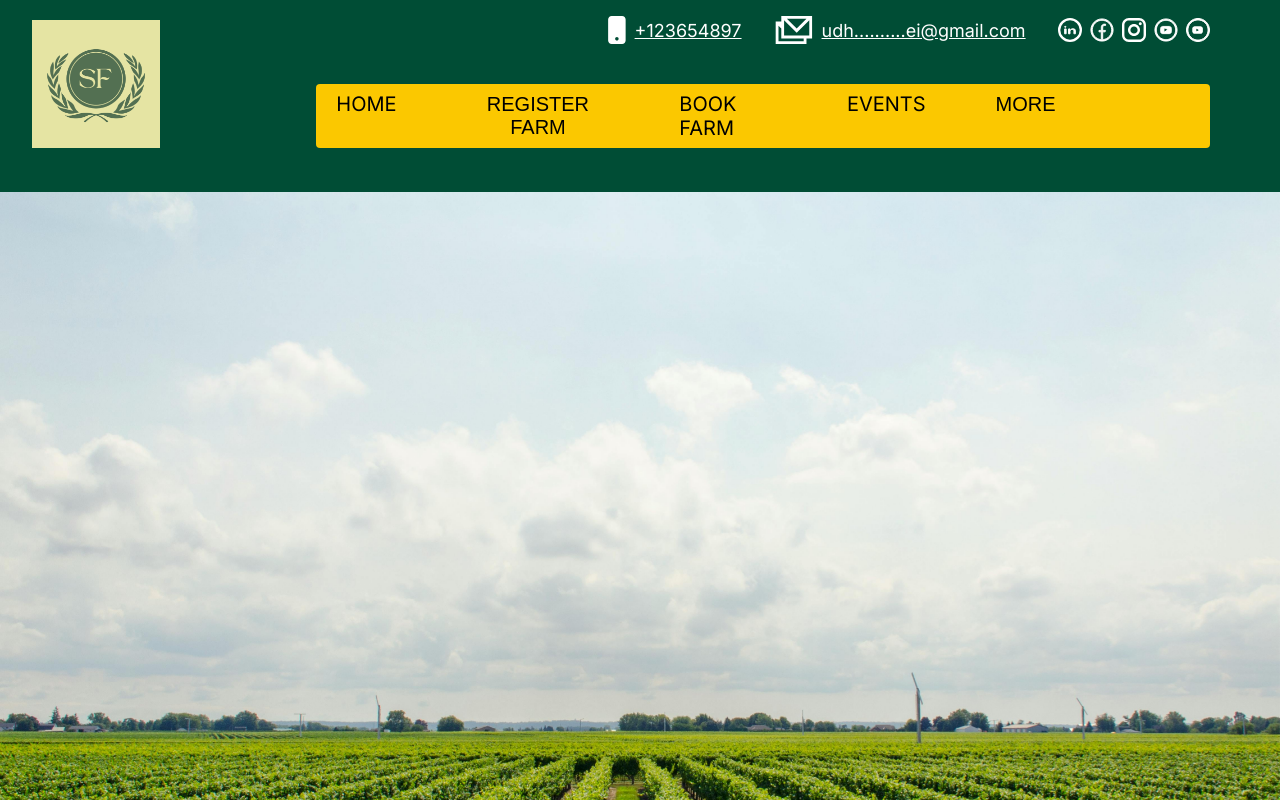
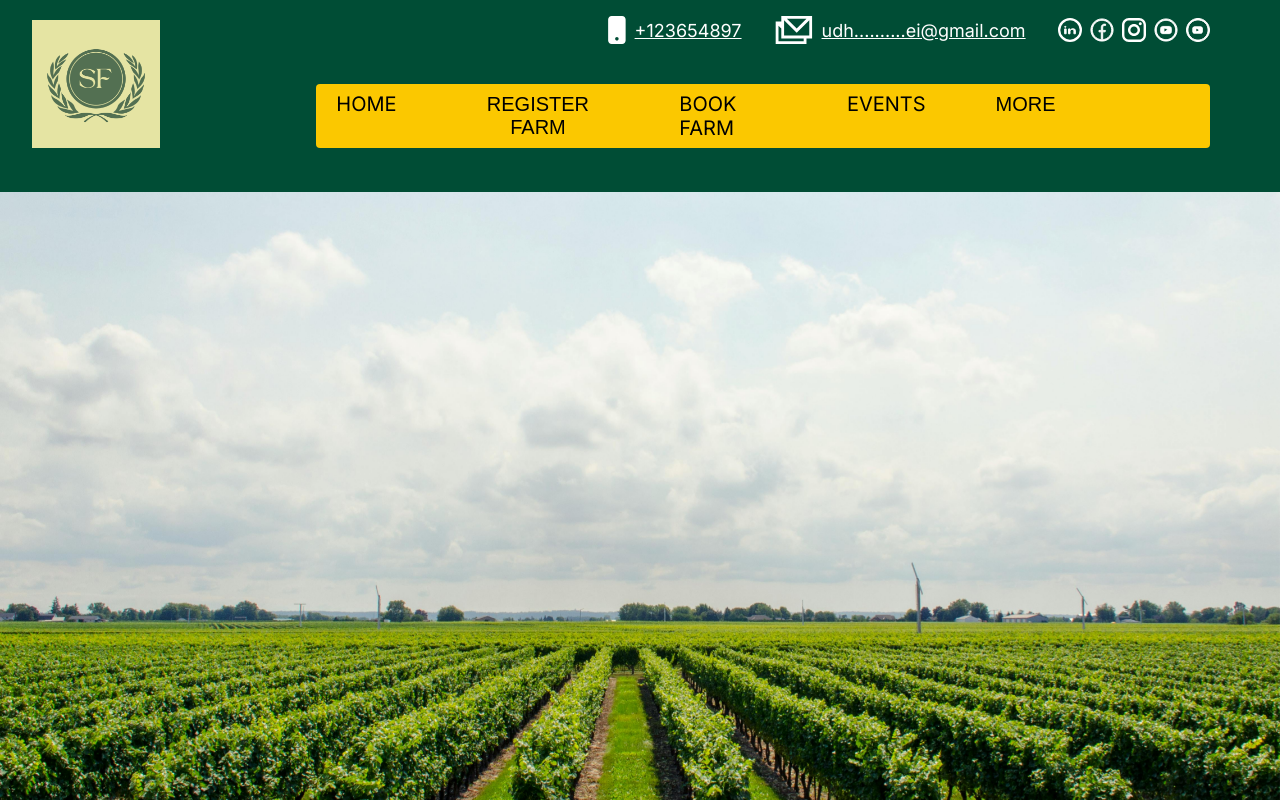
Before and after one commit to uddeshFullStack/farm2, a Next.js app: page / in a window 1280 px wide. Shown: the top 800 px of the page. Built offline with nearby package versions, Linux system fonts and the light colour scheme; no server answers; the database is empty.

Commit message:
"footer corrected"

```diff
--- a/components/footer.js
+++ b/components/footer.js
@@ -10,8 +10,8 @@ const Footer = ({ className = "" }) => {
     <footer
       className={`w-screen  self-stretch bg-primary-colour flex flex-col items-end justify-start pt-[30px] pb-[25.5px] pr-[5px] pl-0 box-border gap-[25.8px] text-left text-xl text-secondary-colour font-inter mq450:pt-5 mq450:pb-5 mq450:box-border ${className}`}
     >
-      <div className="self-stretch h-[400px] relative bg-primary-colour hidden" />
-      <div className="self-stretch flex flex-row items-start justify-end py-0  box-border max-w-full mq750:pl-2 mq750:pr-[3px] mq750:box-border">
+      <div className=" self-stretch h-[400px] relative bg-primary-colour hidden" />
+      <div className="md:mx-8 self-stretch flex flex-row items-start justify-end py-0  box-border max-w-full mq750:pl-2 mq750:pr-[3px] mq750:box-border">
         <div className="flex flex-row items-start justify-between max-w-full gap-[20px] mq1275:flex-wrap">
           <div className=" flex flex-col items-start justify-start gap-y-5">
             <div className="">
--- a/components/swiperSilder/ImageSwiper.js
+++ b/components/swiperSilder/ImageSwiper.js
@@ -5,7 +5,7 @@ import "swiper/css/pagination";
 import { Pagination, Autoplay } from "swiper/modules";
 import Image from "next/image";
 
-const ImageSwiper = ({classNamehomeList, images ,classNameAssociateChannelsMobile }) => {
+const ImageSwiper = ({ classNamehomeList, images, classNameAssociateChannelsMobile }) => {
   return (
     <Swiper
       spaceBetween={30}
@@ -22,9 +22,9 @@ const ImageSwiper = ({classNamehomeList, images ,classNameAssociateChannelsMobil
     >
       {images.map((image, index) => (
         <SwiperSlide key={index}>
-          <div className={`relative ${classNamehomeList ? "md:h-[628px]":"" } h-[75%] w-full`}>
+          <div className={`relative ${classNamehomeList ? " md:max-h-[628px]" : ""} h-[75%] w-full`}>
             <Image
-              className={`h-[75%] md:h-[628px] w-full object-cover ${classNameAssociateChannelsMobile ? "rounded-full":"" }`}
+              className={`h-[75%]  md:max-h-[628px] w-full object-cover ${classNameAssociateChannelsMobile ? "rounded-full" : ""}`}
               alt=""
               src={image}
               width={1400}
```
